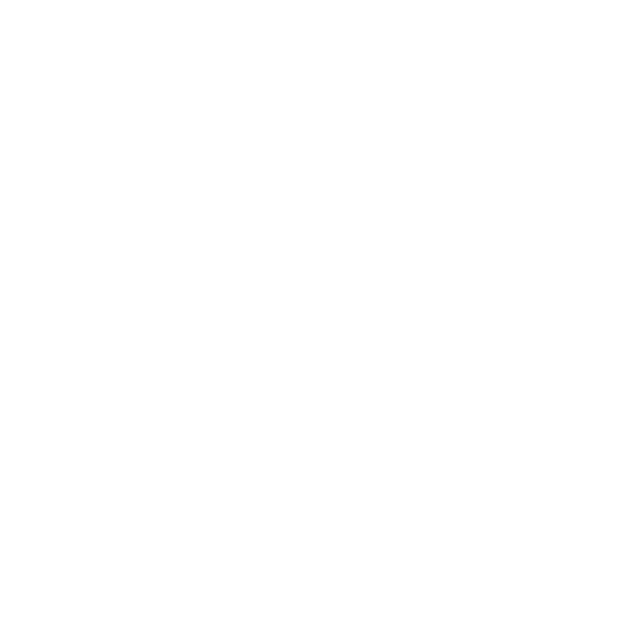
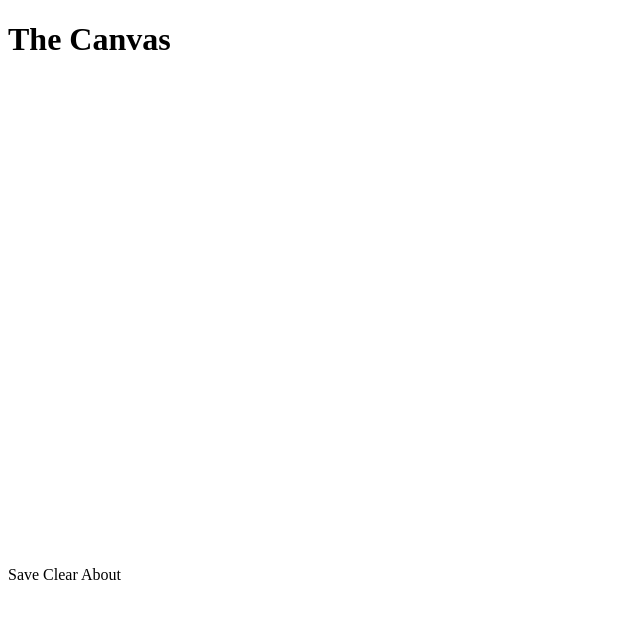
Before and after one commit to nivb52/canvas, a plain HTML site: page index.html in a window 1280 px wide. Shown: the whole page, without its empty margins (0-640 px from the left). Drawn offline with Linux system fonts and the light colour scheme.

Commit message:
html buttons

```diff
--- a/index.html
+++ b/index.html
@@ -11,41 +11,28 @@
 </head>
 
 <body>
+    <h1> The Canvas </h1>
+    <!-- Inspiration  -->
+    <!-- <select>
+        <option id="0">SKETCHY</option>
+        <option id="1">SHADED</option>
+        <option id="2">CHROME</option>
+        <option id="3">FUR</option>
+        <option id="4">LONGFUR</option>
+        <option id="5">WEB</option>
+        <option id="6"></option>
+        <option id="7">SIMPLE</option>
+        <option id="8">SQUARES</option>
+        <option id="9">RIBBON</option>
+        <option id="10"></option>
+        <option id="11">CIRCLES</option>
+        <option id="12">GRID</option>
+    </select> -->
 
-
-
-
-
-
-
-
-
-
-
-
-
-
-
-
-
-
-
-
-
-
-
-
-
-
-
-
-
-
-
-
-
-
-
+    <span class="button">Save</span>
+    <clear class="button">Clear</clear>
+    <about class="button">About</about>
+    <canvas width="500" height="500" style="cursor: crosshair;"></canvas>
 
 
 
```
